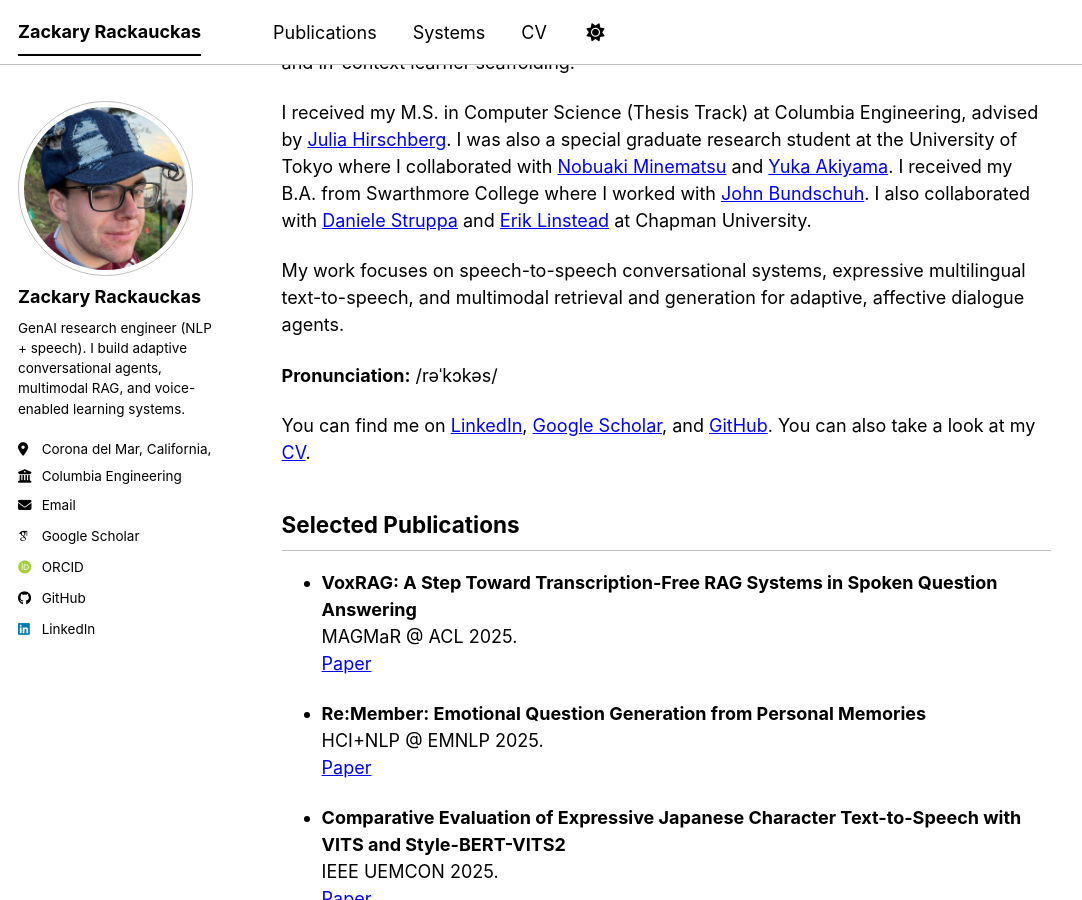
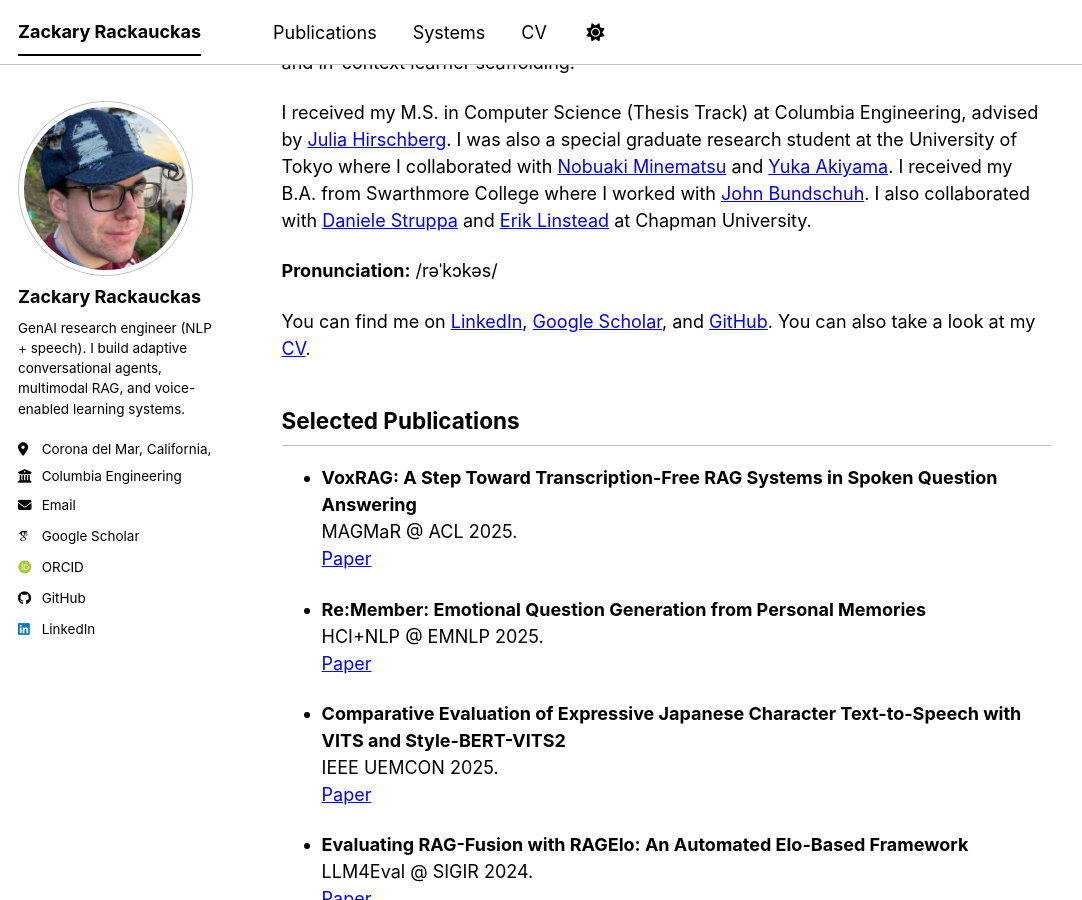
Before and after one commit to zackrack/zackrack.github.io, a Jekyll site: the page built from _pages/about.md, in a window 1280 px wide and 900 px high, scrolled down 460 px. Shown: the whole window, without its empty margins (0-1082 px from the left). Built offline with Jekyll 4.4.1, drawn with Linux system fonts in a browser that asks for light colours; some web fonts are replaced; a script bundle is joined from its source files by our own code; library files that are not in the unit come from our copies.

Commit message:
Update about.md to remove specific work focus
Removed a sentence about work focusing on conversational systems and dialogue agents.

```diff
--- a/_pages/about.md
+++ b/_pages/about.md
@@ -13,8 +13,6 @@ redirect_from:
 My research focuses on speech-first AI systems for language learning. I create adaptive agents that combine ASR, expressive TTS, dialogue modeling, retrieval, and user-centered interaction design. I am especially interested in how spoken interfaces can support language acquisition, pronunciation feedback, and learner engagement by making linguistic variation, affect, register, and feedback audible in interaction. I am currently a research associate at UC Irvine working with [Dr. Mark Warschauer](https://markwarschauer.com/) and a software engineer at Harvard GSE working with [Ying Xu](https://ying-xu.com/), where I develop child-facing AI systems for speech, phoneme, and pronunciation feedback. I also created [Jouzu](https://jouzu.ai), a Japanese learning platform built around voiced conversational agents, expressive character speech, and in-context learner scaffolding.
 
 I received my M.S. in Computer Science (Thesis Track) at Columbia Engineering, advised by [Julia Hirschberg](https://www.cs.columbia.edu/~julia/). I was also a special graduate research student at the University of Tokyo where I collaborated with [Nobuaki Minematsu](https://www.gavo.t.u-tokyo.ac.jp/~mine/) and [Yuka Akiyama](https://scholar.google.com/citations?user=Ltawg0QAAAAJ&hl=en). I received my B.A. from Swarthmore College where I worked with [John Bundschuh](https://www.swarthmore.edu/profile/john-bundschuh). I also collaborated with [Daniele Struppa](https://www.chapman.edu/our-faculty/daniele-struppa) and [Erik Linstead](https://www.chapman.edu/our-faculty/erik-linstead) at Chapman University.
-
-My work focuses on speech-to-speech conversational systems, expressive multilingual text-to-speech, and multimodal retrieval and generation for adaptive, affective dialogue agents.
 
 **Pronunciation:** /rəˈkɔkəs/
 
```
